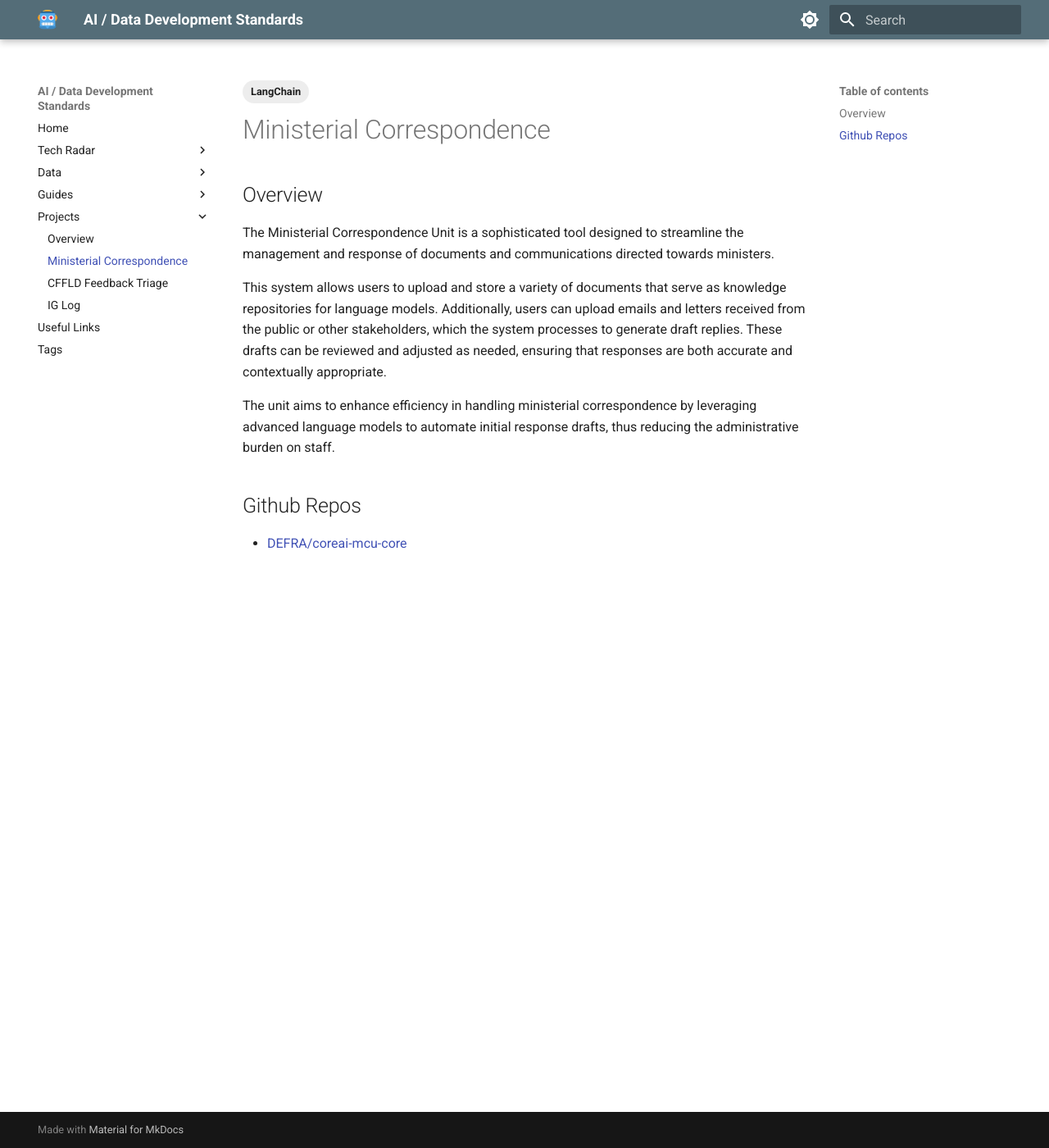
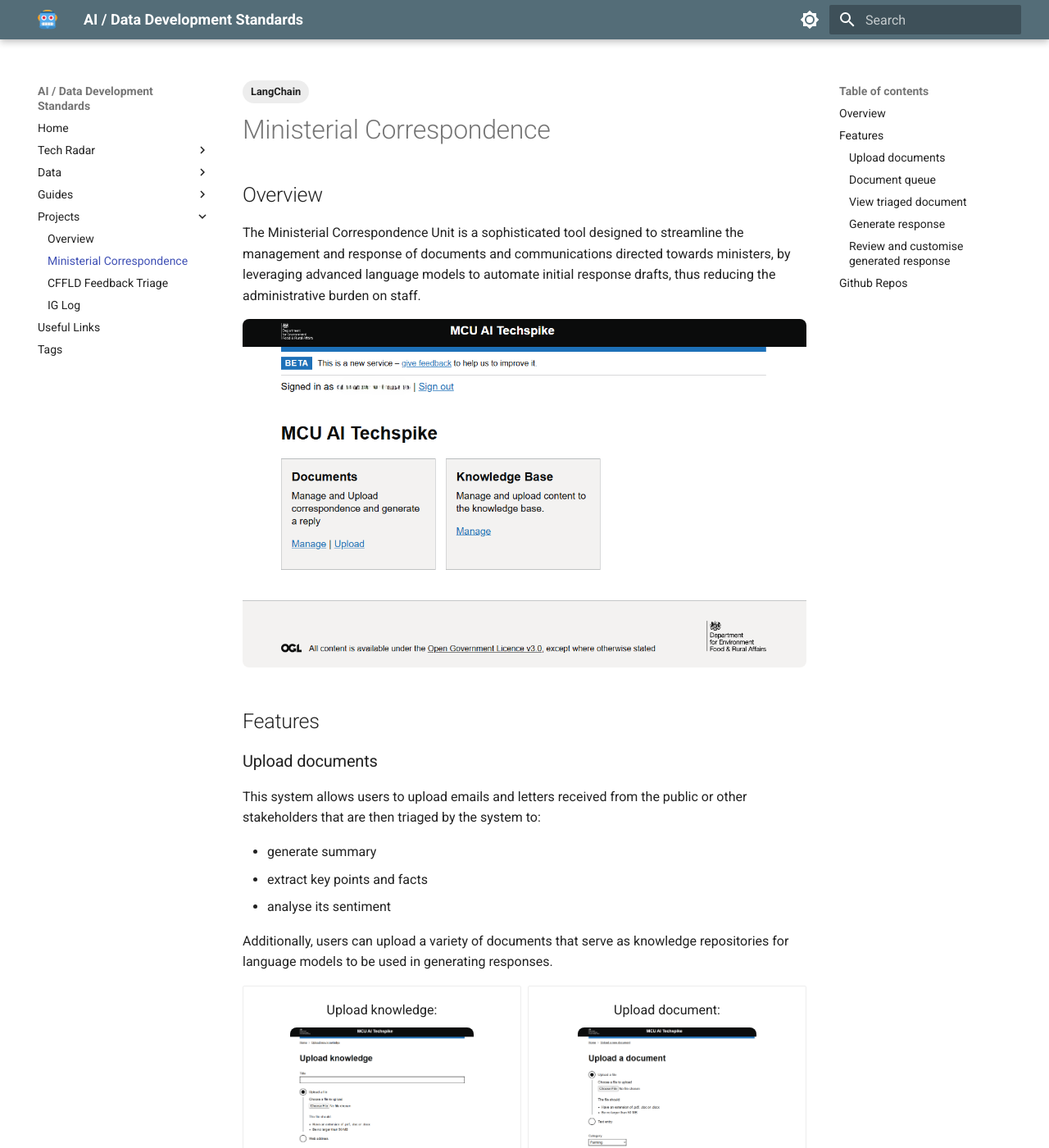
Before and after one commit to DEFRA/ai-data-development-standards, an MkDocs documentation site: the page built from docs/projects/mcu.md, in a window 1280 px wide and 1400 px high. Shown: the whole window at 82% size. Built offline with MkDocs 1.6.1 and Material for MkDocs 9.7.7, drawn with Linux system fonts in a browser that asks for light colours; some of the changed text lies outside the part shown.

Commit message:
add mcu details

```diff
--- a/docs/projects/mcu.md
+++ b/docs/projects/mcu.md
@@ -7,11 +7,65 @@ tags:
 
 ## Overview
 
-The Ministerial Correspondence Unit is a sophisticated tool designed to streamline the management and response of documents and communications directed towards ministers.
+The Ministerial Correspondence Unit is a sophisticated tool designed to streamline the management and response of documents and communications directed towards ministers, by leveraging advanced language models to automate initial response drafts, thus reducing the administrative burden on staff.
 
-This system allows users to upload and store a variety of documents that serve as knowledge repositories for language models. Additionally, users can upload emails and letters received from the public or other stakeholders, which the system processes to generate draft replies. These drafts can be reviewed and adjusted as needed, ensuring that responses are both accurate and contextually appropriate.
+![image](../images/projects/mcu/home.png)
 
-The unit aims to enhance efficiency in handling ministerial correspondence by leveraging advanced language models to automate initial response drafts, thus reducing the administrative burden on staff.
+## Features
+
+### Upload documents
+
+This system allows users to upload emails and letters received from the public or other stakeholders that are then triaged by the system to:
+
+- generate summary
+- extract key points and facts
+- analyse its sentiment
+
+Additionally, users can upload a variety of documents that serve as knowledge repositories for language models to be used in generating responses.
+
+<div class="grid cards" markdown>
+
+-   Upload knowledge:
+
+    ![image](../images/projects/mcu/upload-knowledge.png)
+
+-   Upload document:
+
+    ![image](../images/projects/mcu/upload-document.png)
+
+</div>
+
+### Document queue
+
+Uploaded documents with their respective status will be displayed here:
+
+![image](../images/projects/mcu/document-queue.png)
+
+### View triaged document
+
+Uploaded document can then be viewed and selected to generate a response to it:
+
+![image](../images/projects/mcu/generate-response.png)
+
+### Generate response
+
+When a user clicks `Generate response`, it will take them to the `Document Response` page, where the full document then can be viewed:
+
+![image](../images/projects/mcu/document-response.png)
+
+At the bottom of the page, a user can choose which model and personas should be used for generating a response, as well as select which knowledge should be accessed:
+
+![image](../images/projects/mcu/select-models.png)
+
+### Review and customise generated response
+
+The system allows a user to prompt the language model to adjust the response:
+
+![image](../images/projects/mcu/customise-response.png)
+
+Once a user is happy with the response, it can then be saved and completed:
+
+![image](../images/projects/mcu/document-complete.png)
 
 ## Github Repos
 
```
Also changed, not shown: docs/images/projects/mcu/agent-response.png (added), docs/images/projects/mcu/customise-response.png (added), docs/images/projects/mcu/document-complete.png (added), docs/images/projects/mcu/document-queue.png (added), docs/images/projects/mcu/document-response.png (added), docs/images/projects/mcu/generate-response.png (added), docs/images/projects/mcu/home.png (added), docs/images/projects/mcu/select-models.png (added), docs/images/projects/mcu/sources.png (added), docs/images/projects/mcu/upload-document.png (added), docs/images/projects/mcu/upload-knowledge.png (added).
